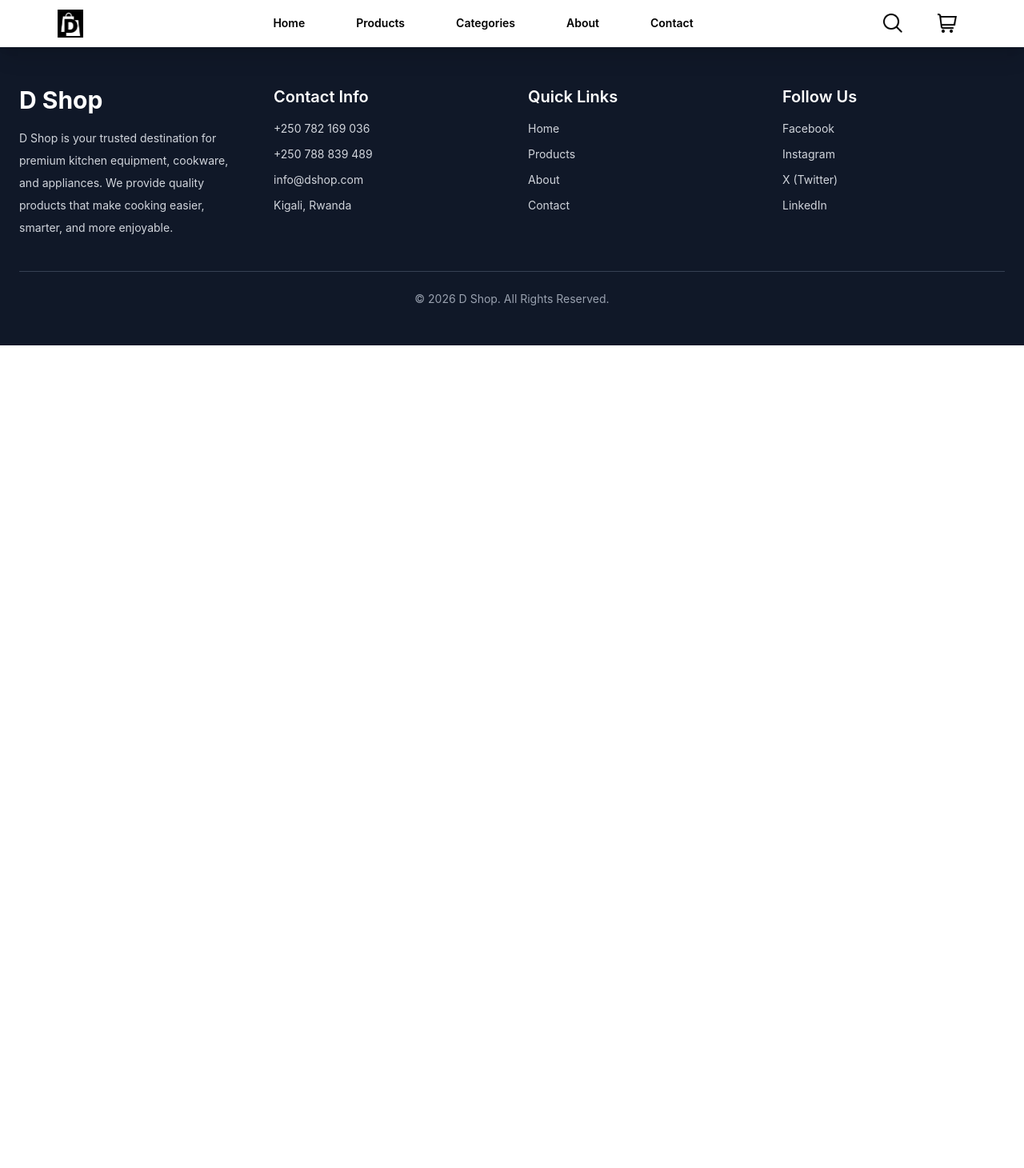
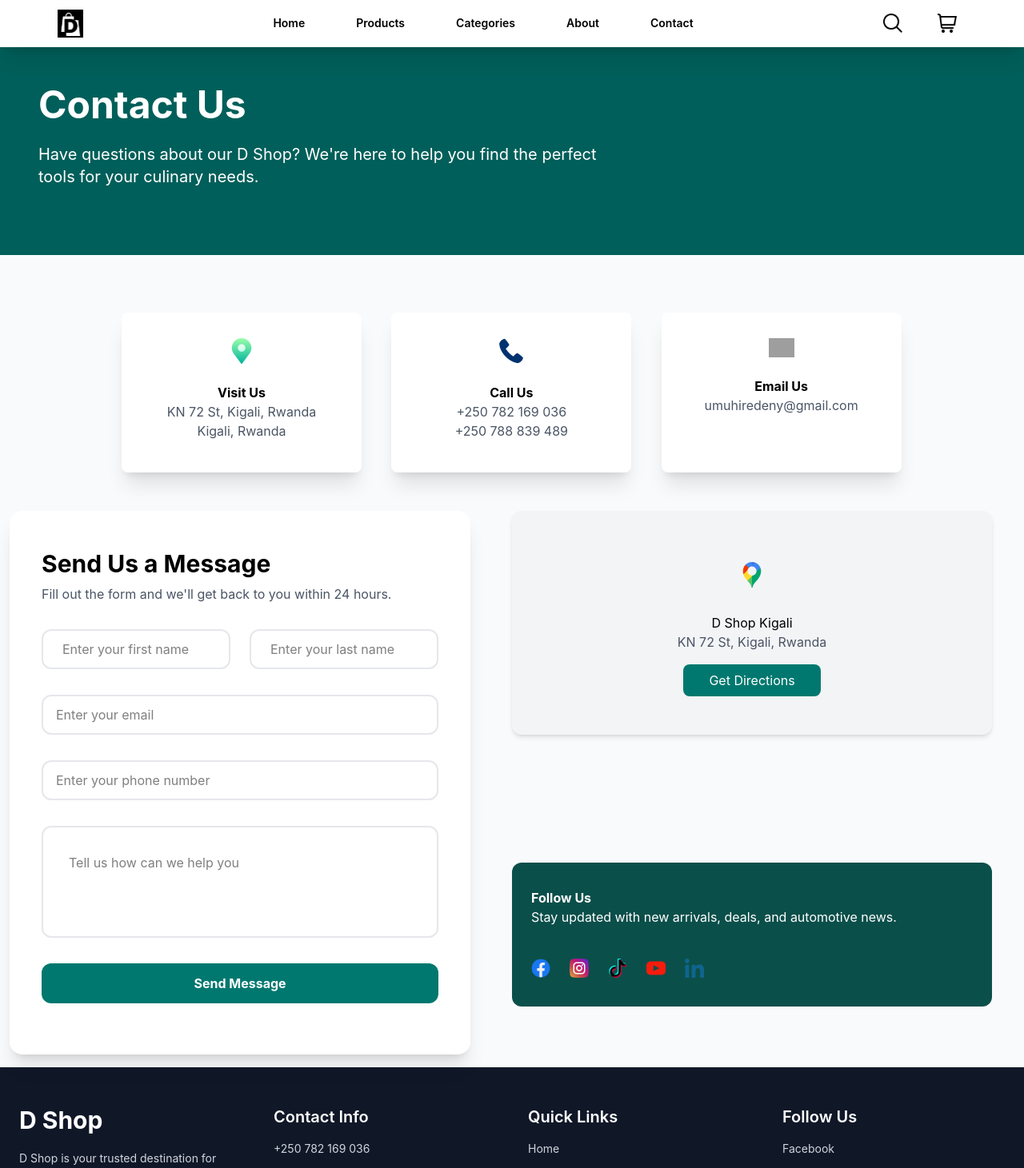
Before and after one commit to 1bruno5/denyse-shop, a Vue app: page /contacts in a window 1280 px wide. Shown: the top 1461 px of the page at 80% size. Before the commit the page ends 800 px from the top, so only its background shows below. Built offline with nearby package versions, Linux system fonts and the light colour scheme; grey boxes are pictures that could not be loaded.

Commit message:
handling contact path

```diff
--- a/src/components/navBar.vue
+++ b/src/components/navBar.vue
@@ -13,7 +13,7 @@
             </div>
              <li class="hover:text-red-700 ml-8 "><RouterLink to="/categories">Categories</RouterLink></li>
             <li class="hover:text-red-700 ml-8 "><RouterLink to="/about">About</RouterLink></li>
-            <li class="hover:text-red-700 ml-8"><RouterLink to="/contact">Contact</RouterLink></li>
+            <li class="hover:text-red-700 ml-8"><RouterLink to="/contacts">Contact</RouterLink></li>
            </ul>
     </div>
     <div class=" hidden md:flex mr-10">
--- a/src/router/index.js
+++ b/src/router/index.js
@@ -19,7 +19,7 @@ const routes=[
         component: products
     },
     {
-        path:'/contact',
+        path:'/contacts',
         name: contact,
         component:contact
     },
--- a/src/views/contact.vue
+++ b/src/views/contact.vue
@@ -9,7 +9,7 @@
         <img src="../assets/photos/icons/map.png" alt="map" class="w-8">
             <div class="text-center">
               <h1 class="font-bold  ">Visit Us</h1>
-              <p class="text-gray-600"> 8 KN 4 AVE, Kigali, Rwanda</p>
+              <p class="text-gray-600"> KN 72 St, Kigali, Rwanda</p>
               <p class="text-gray-600">Kigali, Rwanda</p>
             </div>
       </div>
@@ -50,13 +50,13 @@
                 </div>
               </form>
             </div>
-            <div class="w-full max-w-[320px] md:max-w-[600px] flex flex-col gap-16 md:gap-40 items-center ml-4 md:ml-0">
+            <div class="w-full max-w-[320px] md:max-w-[600px] flex flex-col gap-16 md:gap-40 items-center ml-8 md:ml-0">
               <div class="bg-gray-100 shadow-md w-full  h-[280px] rounded-xl ">
                 <div class="flex flex-col items-center justify-center gap-6 md:gap-8 mt-10 md:mt-16">
                   <img src="../assets/photos/icons/google-maps.png" alt="map" class="w-8">
                   <div class="text-center">
                    <h1>D Shop Kigali</h1>
-                   <p class="text-gray-600">8 KN 4 AVE, Kigali, Rwanda</p>
+                   <p class="text-gray-600">KN 72 St, Kigali, Rwanda</p>
                    <button class="bg-teal-700  mt-2 md:mt-4 rounded-lg text-white px-4 md:px-8 py-2"><a href="https://www.google.com/maps/@-1.9461077,30.0591942,3a,21.4y,177.77h,94.16t/data=!3m10!1e1!3m8!1svruk-dKwDJvkkVgFFAnNaw!2e0!6shttps:%2F%2Fstreetviewpixels-pa.googleapis.com%2Fv1%2Fthumbnail%3Fcb_client%3Dmaps_sv.tactile%26w%3D900%26h%3D600%26pitch%3D-4.158099062968034%26panoid%3Dvruk-dKwDJvkkVgFFAnNaw%26yaw%3D177.77071647829928!7i16384!8i8192!9m2!1b1!2i48?entry=ttu&g_ep=EgoyMDI2MDcwOC4wIKXMDSoASAFQAw%3D%3D" target="_blank">Get Directions</a></button>
                   </div>
                 </div>
```
